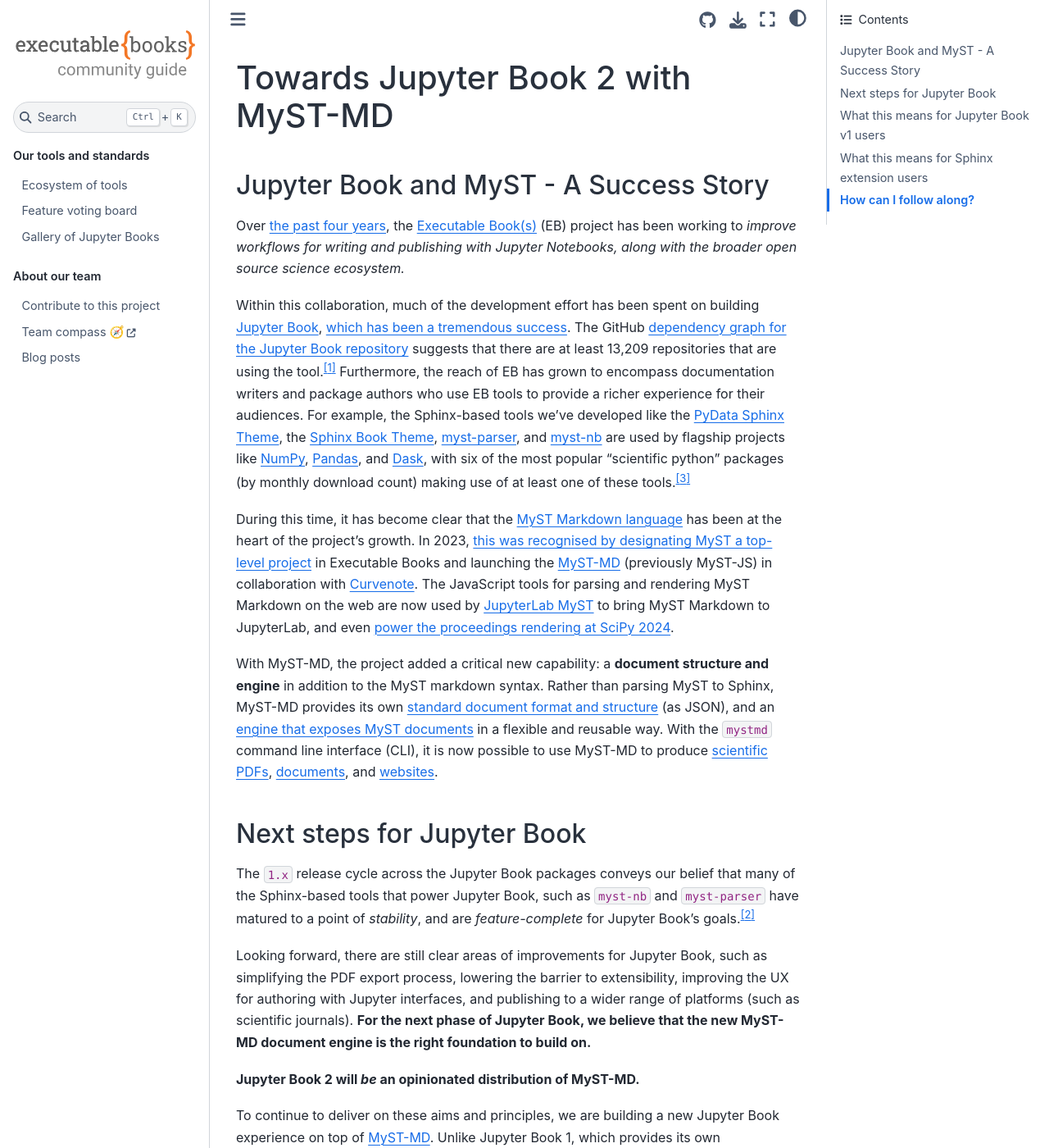
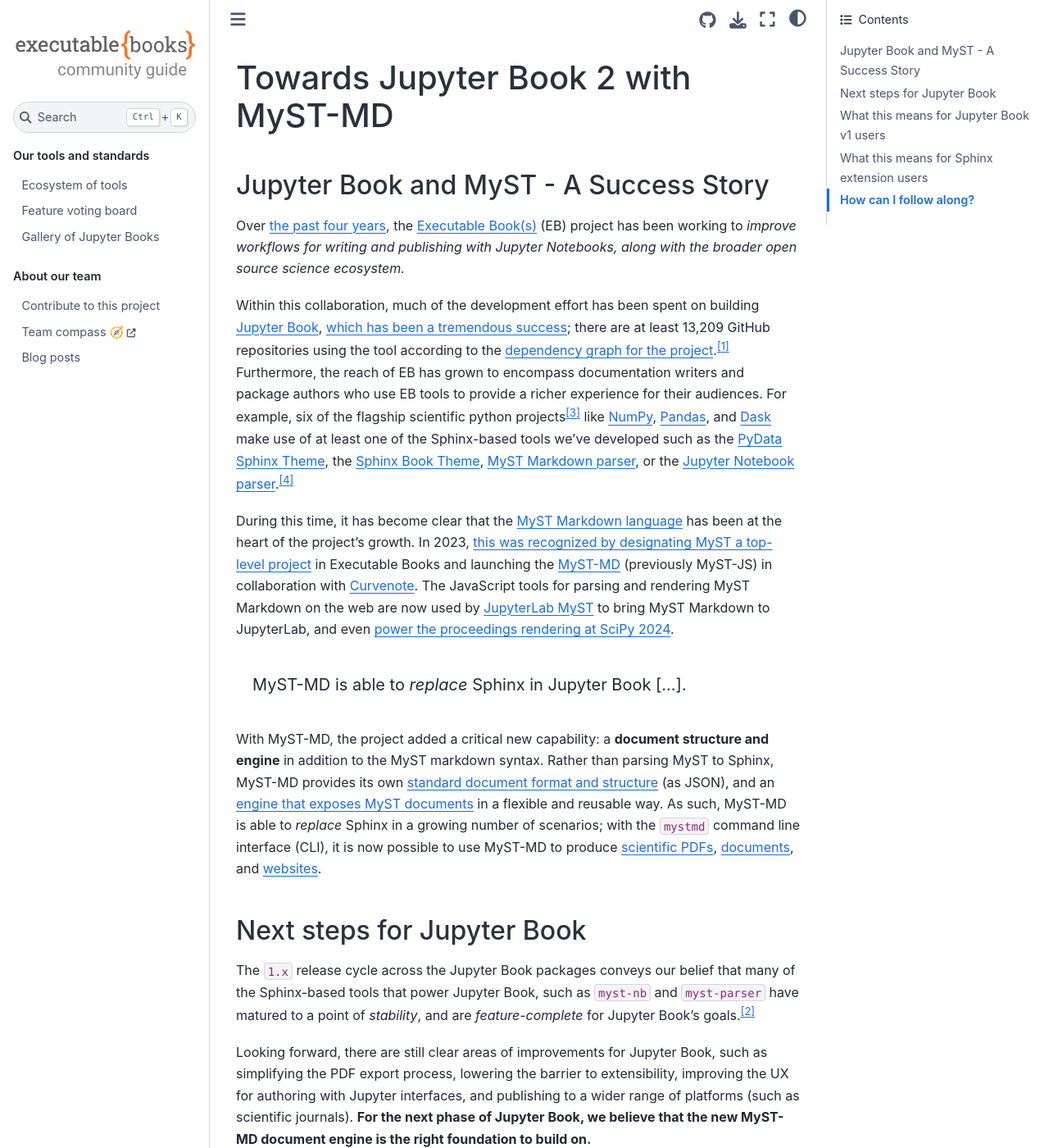
Before and after one commit to executablebooks/meta, a Sphinx documentation site: the page built from docs/blog/2024-05-20-jupyter-book-myst.md, in a window 1280 px wide and 1400 px high. Shown: the whole window at 82% size. Built offline with Sphinx 7.4.7 and the Sphinx Book theme 1.1.4, drawn with Linux system fonts in a browser that asks for light colours; some of the changed text lies outside the part shown.

Commit message:
Make edits to blog post RE Jupyter Book 2 (#1180)
* docs: flip sentence

Co-authored-by: Leah Wasser <leah@pyopensci.org>

* docs: invert sentence order

Co-authored-by: Leah Wasser <leah@pyopensci.org>

* docs: add note about migration guide, pull quotes

Co-authored-by: Leah Wasser <leah@pyopensci.org>

* docs: use American English -ize

Co-authored-by: Leah Wasser <leah@pyopensci.org>

* docs: improve readability

* Update docs/blog/2024-05-20-jupyter-book-myst.md

---------

Co-authored-by: Leah Wasser <leah@pyopensci.org>
Co-authored-by: Chris Holdgraf <choldgraf@berkeley.edu>

```diff
--- a/docs/blog/2024-05-20-jupyter-book-myst.md
+++ b/docs/blog/2024-05-20-jupyter-book-myst.md
@@ -10,15 +10,20 @@
 
 Over [the past four years](https://executablebooks.org/en/latest/blog/2020-02-25-hello-world/), the [Executable Book(s)](https://executablebooks.org) (EB) project has been working to _improve workflows for writing and publishing with Jupyter Notebooks, along with the broader open source science ecosystem._
 
-Within this collaboration, much of the development effort has been spent on building [Jupyter Book](https://jupyterbook.org/), [which has been a tremendous success](https://executablebooks.org/en/latest/blog/2023/new-project-members/). The GitHub [dependency graph for the Jupyter Book repository](https://github.com/executablebooks/jupyter-book/network/dependents) suggests that there are at least 13,209 repositories that are using the tool.[^1] Furthermore, the reach of EB has grown to encompass documentation writers and package authors who use EB tools to provide a richer experience for their audiences. For example, the Sphinx-based tools we’ve developed like the [PyData Sphinx Theme](http://pydata-sphinx-theme.readthedocs.io), the [Sphinx Book Theme](http://sphinx-book-theme.readthedocs.io), [myst-parser](https://myst-parser.readthedocs.io), and [myst-nb](https://myst-nb.readthedocs.io) are used by flagship projects like [NumPy](https://numpy.org/doc/stable/), [Pandas](https://pandas.pydata.org/docs/), and [Dask](https://docs.dask.org/en/stable/), with six of the most popular “scientific python” packages (by monthly download count) making use of at least one of these tools.[^popular]
+Within this collaboration, much of the development effort has been spent on building [Jupyter Book](https://jupyterbook.org/), [which has been a tremendous success](https://executablebooks.org/en/latest/blog/2023/new-project-members/); there are at least 13,209 GitHub repositories using the tool according to the [dependency graph for the project](https://github.com/executablebooks/jupyter-book/network/dependents).[^1] Furthermore, the reach of EB has grown to encompass documentation writers and package authors who use EB tools to provide a richer experience for their audiences. For example, six of the flagship scientific python projects[^scipy] like [NumPy](https://numpy.org/doc/stable/), [Pandas](https://pandas.pydata.org/docs/), and [Dask](https://docs.dask.org/en/stable/) make use of at least one of the Sphinx-based tools we’ve developed such as the [PyData Sphinx Theme](http://pydata-sphinx-theme.readthedocs.io), the [Sphinx Book Theme](http://sphinx-book-theme.readthedocs.io), [MyST Markdown parser](https://myst-parser.readthedocs.io), or the [Jupyter Notebook parser](https://myst-nb.readthedocs.io).[^popular]
 
+[^scipy]: Here, Scientific Python means something distinct from "scientific python". The former refers to a community project <https://scientific-python.org/>.
 [^1]: These are repositories whose dependency information is sufficiently described such that GitHub is able to identify a dependency upon Jupyter Book. As such, the true figure may be higher.
 
 [^popular]: See [https://hugovk.github.io/top-pypi-packages](https://hugovk.github.io/top-pypi-packages) for the list we used.
 
-During this time, it has become clear that the [MyST Markdown language](https://executablebooks.org/en/latest/blog/2020-08-07-announce-book/#an-enhanced-flavor-of-markdown) has been at the heart of the project’s growth. In 2023, [this was recognised by designating MyST a top-level project](https://executablebooks.org/en/latest/blog/2023-02-09-announce-mystjs/#myst-is-now-a-top-level-project-in-executable-books) in Executable Books and launching the [MyST-MD](https://mystmd.org) (previously MyST-JS) in collaboration with [Curvenote](https://curvenote.com/). The JavaScript tools for parsing and rendering MyST Markdown on the web are now used by [JupyterLab MyST](https://github.com/executablebooks/jupyterlab-myst) to bring MyST Markdown to JupyterLab, and even [power the proceedings rendering at SciPy 2024](https://curvenote.com/news/curvenote-sponsors-scipy-proceedings-2024).
+During this time, it has become clear that the [MyST Markdown language](https://executablebooks.org/en/latest/blog/2020-08-07-announce-book/#an-enhanced-flavor-of-markdown) has been at the heart of the project’s growth. In 2023, [this was recognized by designating MyST a top-level project](https://executablebooks.org/en/latest/blog/2023-02-09-announce-mystjs/#myst-is-now-a-top-level-project-in-executable-books) in Executable Books and launching the [MyST-MD](https://mystmd.org) (previously MyST-JS) in collaboration with [Curvenote](https://curvenote.com/). The JavaScript tools for parsing and rendering MyST Markdown on the web are now used by [JupyterLab MyST](https://github.com/executablebooks/jupyterlab-myst) to bring MyST Markdown to JupyterLab, and even [power the proceedings rendering at SciPy 2024](https://curvenote.com/news/curvenote-sponsors-scipy-proceedings-2024).
 
-With MyST-MD, the project added a critical new capability: a **document structure and engine** in addition to the MyST markdown syntax. Rather than parsing MyST to Sphinx, MyST-MD provides its own [standard document format and structure](https://mystmd.org/spec/) (as JSON), and an [engine that exposes MyST documents](https://mystmd.org/guide) in a flexible and reusable way. With the `mystmd` command line interface (CLI), it is now possible to use MyST-MD to produce [scientific PDFs](https://mystmd.org/guide/creating-pdf-documents), [documents](https://mystmd.org/guide/creating-word-documents), and [websites](https://mystmd.org/guide/website-templates).
+:::{pull-quote}
+MyST-MD is able to _replace_ Sphinx in Jupyter Book [...].
+:::
+
+With MyST-MD, the project added a critical new capability: a **document structure and engine** in addition to the MyST markdown syntax. Rather than parsing MyST to Sphinx, MyST-MD provides its own [standard document format and structure](https://mystmd.org/spec/) (as JSON), and an [engine that exposes MyST documents](https://mystmd.org/guide) in a flexible and reusable way. As such, MyST-MD is able to _replace_ Sphinx in a growing number of scenarios; with the `mystmd` command line interface (CLI), it is now possible to use MyST-MD to produce [scientific PDFs](https://mystmd.org/guide/creating-pdf-documents), [documents](https://mystmd.org/guide/creating-word-documents), and [websites](https://mystmd.org/guide/website-templates).
 
 ## Next steps for Jupyter Book
 
@@ -58,10 +65,12 @@
 
 **Functionality.** Broad functionality of Jupyter Book v2 should be nearly the same as v1, with additional capabilities as well. There may be some short-term regressions in functionality for less-used features, and we aim to grow these back over time as users request.
 
+To ease this process, the Executable Books team will author a migration guide and develop tooling to minimize the number of manual actions required to be taken by the user.
+
 ## What this means for Sphinx extension users
 
 
-The [Executable Books](https://executablebooks.org) organization will remain the stewards of the Sphinx-based stack, and we anticipate continuing support and development of the Sphinx ecosystem of tools, likely with a focus on supporting the open source developer community rather than the broader “scientific communication” community. These projects are strongly supported by open-source contributors, and we hope that this continues alongside work from the Executable Books team. Some Executable Books tools will likely slow their development (e.g., [`MyST-NB`](https://myst-nb.readthedocs.io)), while more heavily-used tools will likely continue to evolve and improve (e.g., [`myst-parser`](https://myst-parser.readthedocs.io), which now powers a large part of the markdown experience in Sphinx).  We recognise that there is an on-going need for these tools, and will continue working to ensure their long-lived success for the developer community.
+The [Executable Books](https://executablebooks.org) organization will remain the stewards of the Sphinx-based stack, and we anticipate continuing support and development of the Sphinx ecosystem of tools, likely with a focus on supporting the open source developer community rather than the broader “scientific communication” community. These projects are strongly supported by open-source contributors, and we hope that this continues alongside work from the Executable Books team. Some Executable Books tools will likely slow their development (e.g., [`MyST-NB`](https://myst-nb.readthedocs.io)), while more heavily-used tools will likely continue to evolve and improve (e.g., [`myst-parser`](https://myst-parser.readthedocs.io), which now powers a large part of the markdown experience in Sphinx). We recognize that there is an on-going need for these tools, and will continue working to ensure their long-lived success for the developer community.
 
 ## How can I follow along?
 
```
Also changed, not shown: other parts of docs/blog/2024-05-20-jupyter-book-myst.md (+4 -2 lines).
